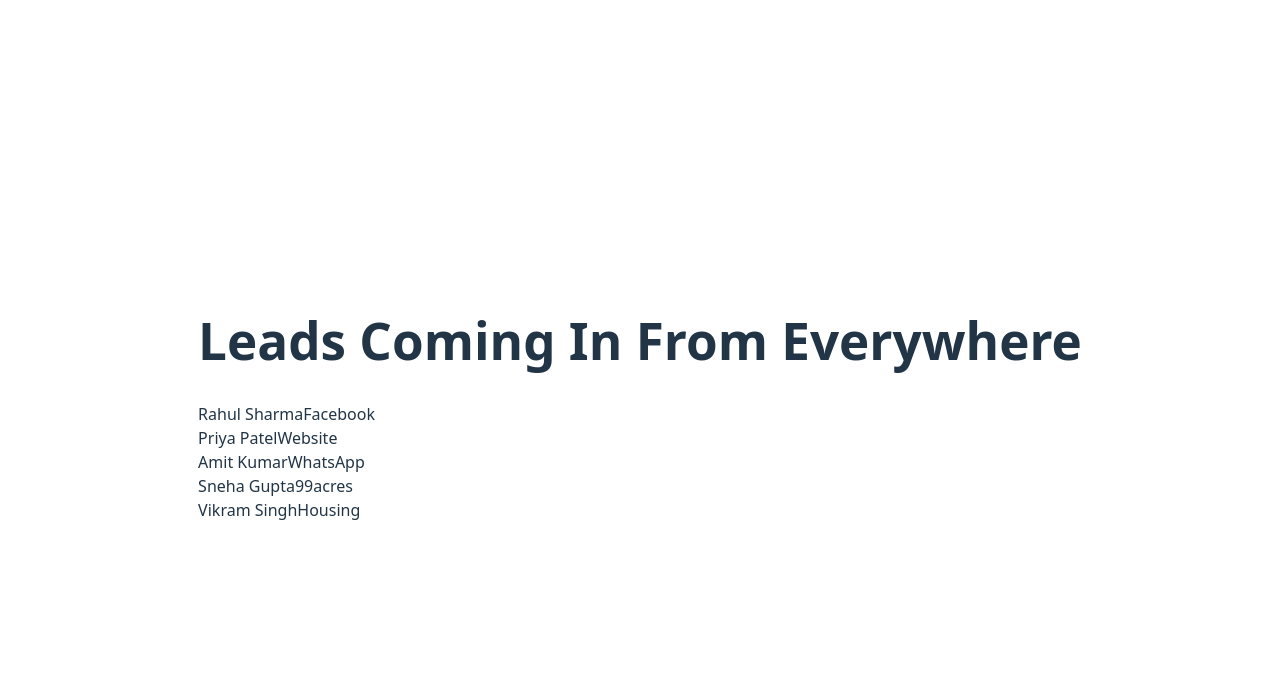
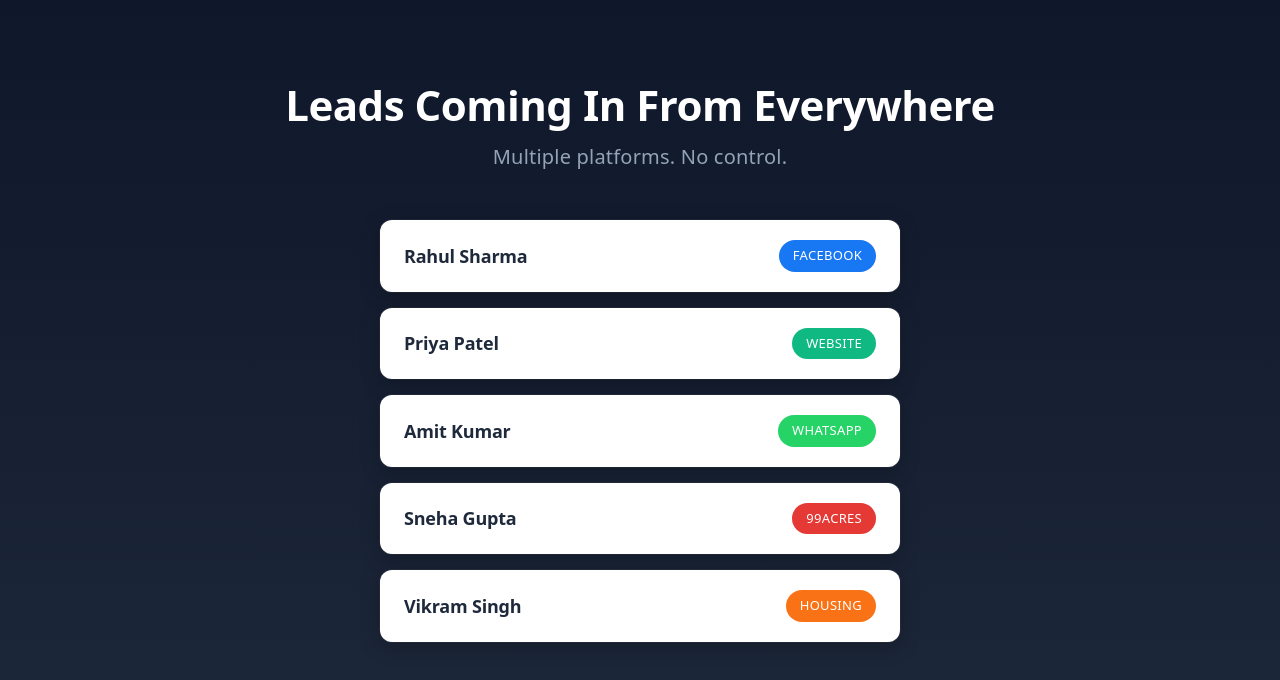
Before and after one commit to bhumitshah1691-bds/cai-ros-live-demo, a React (Vite) app: page / in a window 1280 px wide. Shown: the top 680 px of the page. Built offline with nearby package versions, Linux system fonts and the light colour scheme.

Commit message:
Improve Chaos stage UI for boardroom demo

```diff
--- a/src/demo/stages/Chaos.jsx
+++ b/src/demo/stages/Chaos.jsx
@@ -9,13 +9,13 @@
   { id: 6, name: 'Ananya Reddy', source: 'Referral' },
 ]
 
-const sourceColors = {
-  Facebook: 'bg-blue-600',
-  Website: 'bg-green-600',
-  WhatsApp: 'bg-emerald-500',
-  '99acres': 'bg-red-500',
-  Housing: 'bg-orange-500',
-  Referral: 'bg-purple-500',
+const sourceStyles = {
+  Facebook: { bg: '#1877F2', text: '#fff' },
+  Website: { bg: '#10B981', text: '#fff' },
+  WhatsApp: { bg: '#25D366', text: '#fff' },
+  '99acres': { bg: '#E53935', text: '#fff' },
+  Housing: { bg: '#F97316', text: '#fff' },
+  Referral: { bg: '#8B5CF6', text: '#fff' },
 }
 
 function Chaos() {
@@ -31,28 +31,124 @@
   }, [visibleLeads])
 
   return (
-    <div className="min-h-screen w-full bg-gray-900 flex flex-col items-center py-12 px-4">
-      <h1 className="text-3xl font-bold text-white mb-8">
-        Leads Coming In From Everywhere
-      </h1>
+    <div style={styles.container}>
+      {/* Header Section */}
+      <div style={styles.header}>
+        <h1 style={styles.title}>Leads Coming In From Everywhere</h1>
+        <p style={styles.subtitle}>Multiple platforms. No control.</p>
+      </div>
 
-      <div className="w-full max-w-md space-y-3">
-        {visibleLeads.map((lead) => (
+      {/* Lead Cards */}
+      <div style={styles.cardContainer}>
+        {visibleLeads.map((lead, index) => (
           <div
             key={lead.id}
-            className="bg-gray-800 rounded-lg p-4 flex items-center justify-between shadow-lg animate-pulse-once"
+            style={{
+              ...styles.card,
+              opacity: 1,
+              transform: 'translateY(0)',
+              animation: 'slideIn 0.4s ease-out',
+            }}
           >
-            <span className="text-white font-medium">{lead.name}</span>
-            <span
-              className={`${sourceColors[lead.source]} text-white text-sm px-3 py-1 rounded-full`}
-            >
-              {lead.source}
-            </span>
+            <div style={styles.cardContent}>
+              <span style={styles.leadName}>{lead.name}</span>
+              <span
+                style={{
+                  ...styles.sourceLabel,
+                  backgroundColor: sourceStyles[lead.source].bg,
+                  color: sourceStyles[lead.source].text,
+                }}
+              >
+                {lead.source}
+              </span>
+            </div>
           </div>
         ))}
       </div>
+
+      {/* CSS Animation */}
+      <style>{`
+        @keyframes slideIn {
+          from {
+            opacity: 0;
+            transform: translateY(-20px);
+          }
+          to {
+            opacity: 1;
+            transform: translateY(0);
+          }
+        }
+      `}</style>
     </div>
   )
 }
 
+const styles = {
+  container: {
+    minHeight: '100vh',
+    width: '100%',
+    background: 'linear-gradient(180deg, #0f172a 0%, #1e293b 100%)',
+    display: 'flex',
+    flexDirection: 'column',
+    alignItems: 'center',
+    paddingTop: '80px',
+    paddingBottom: '40px',
+    paddingLeft: '24px',
+    paddingRight: '24px',
+    boxSizing: 'border-box',
+  },
+  header: {
+    textAlign: 'center',
+    marginBottom: '48px',
+  },
+  title: {
+    fontSize: '42px',
+    fontWeight: '700',
+    color: '#ffffff',
+    margin: '0 0 12px 0',
+    letterSpacing: '-0.5px',
+    lineHeight: '1.2',
+  },
+  subtitle: {
+    fontSize: '20px',
+    fontWeight: '400',
+    color: '#94a3b8',
+    margin: '0',
+    letterSpacing: '0.2px',
+  },
+  cardContainer: {
+    width: '100%',
+    maxWidth: '520px',
+    display: 'flex',
+    flexDirection: 'column',
+    gap: '16px',
+  },
+  card: {
+    backgroundColor: '#ffffff',
+    borderRadius: '12px',
+    padding: '20px 24px',
+    boxShadow: '0 4px 20px rgba(0, 0, 0, 0.25), 0 0 0 1px rgba(255, 255, 255, 0.05)',
+    transition: 'transform 0.2s ease, box-shadow 0.2s ease',
+  },
+  cardContent: {
+    display: 'flex',
+    alignItems: 'center',
+    justifyContent: 'space-between',
+  },
+  leadName: {
+    fontSize: '18px',
+    fontWeight: '600',
+    color: '#1e293b',
+    letterSpacing: '-0.2px',
+  },
+  sourceLabel: {
+    fontSize: '13px',
+    fontWeight: '500',
+    padding: '6px 14px',
+    borderRadius: '20px',
+    letterSpacing: '0.3px',
+    textTransform: 'uppercase',
+  },
+}
+
 export default Chaos
```
